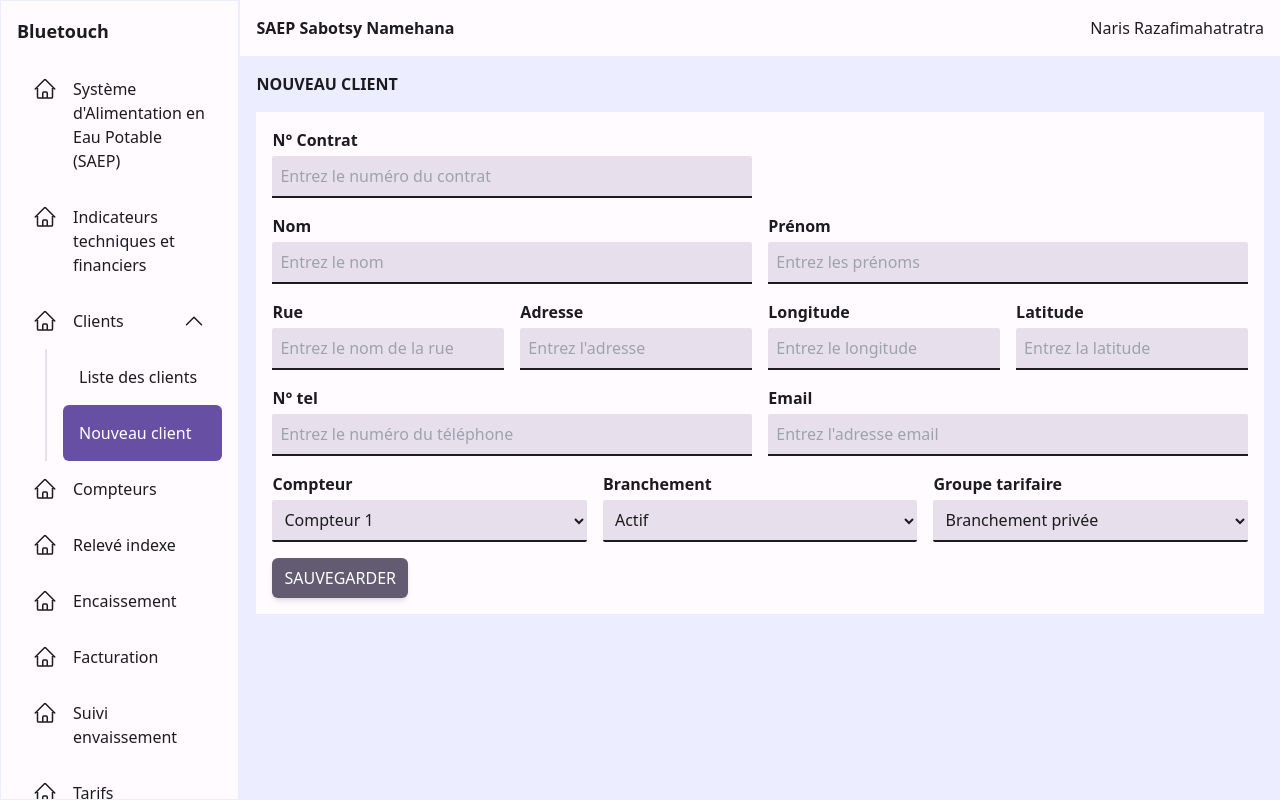
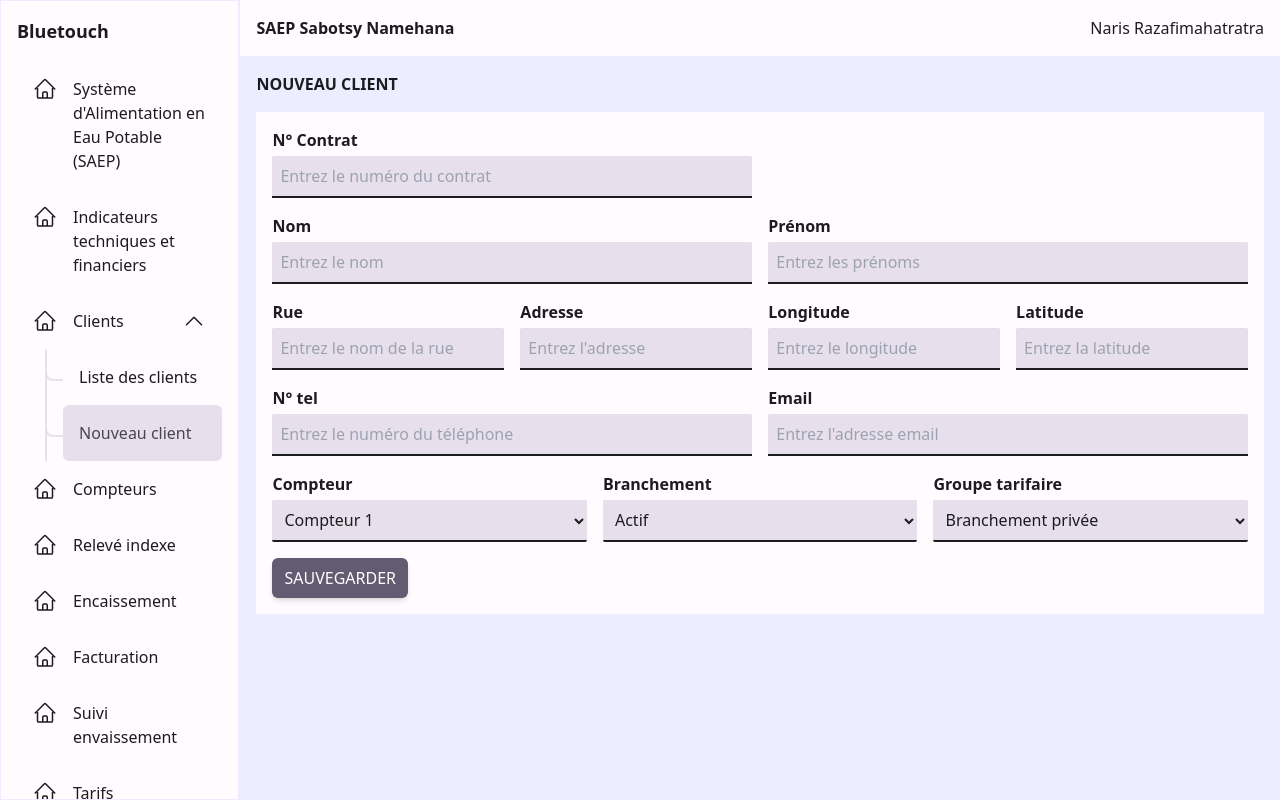
Before and after one commit to narisraz/bluetouch-nuxt, a Nuxt app: page /clients/new in a window 1280 px wide. Both pictures are taken after a click on the link "Clients". Built offline with nearby package versions, Linux system fonts and the light colour scheme.

Commit message:
💄 Add style to child menu item

```diff
--- a/components/drawer/menu-item.vue
+++ b/components/drawer/menu-item.vue
@@ -1,6 +1,6 @@
 <template>
   <li>
-    <div @click="toggleChild">
+    <div @click="toggleChild" class="relative">
       <NuxtLink :to="path" class="flex cursor-pointer justify-between p-4 rounded-md hover:bg-primary-container hover:text-on-primary-container">
         <div class="flex space-x-4">
           <div class="w-6" v-if="$slots.icon">
@@ -15,6 +15,7 @@
           <IconChevronUp v-else />
         </div>
       </NuxtLink>
+      <div class="-left-[1.1rem] top-6 absolute w-[1.1rem] h-2 border-b-2 border-l-2 border-surface-variant rounded-bl-lg" :class="{ 'hidden': !isChild }" ></div>
     </div>
     <div class="ml-7 pl-4 border-l-2 border-surface-variant" :class="{ 'hidden' : !showChild }">
       <slot name="child"></slot>
@@ -27,6 +28,10 @@ defineProps({
   path: {
     type: String,
     required: true
+  },
+  isChild: {
+    type: Boolean,
+    default: false
   }
 })
 
@@ -39,6 +44,6 @@ function toggleChild() {
 
 <style>
 .router-link-active, .router-link-exact-active {
-  @apply bg-primary text-on-primary hover:bg-primary hover:text-on-primary hover:cursor-default
+  @apply bg-surface-variant text-on-surface-variant hover:bg-surface-variant hover:text-on-surface-variant hover:cursor-default
 }
 </style>
--- a/layouts/client.vue
+++ b/layouts/client.vue
@@ -21,10 +21,10 @@
           </template>
           Clients
           <template #child>
-            <DrawerMenuItem path="/clients">
+            <DrawerMenuItem path="/clients" is-child>
               Liste des clients
             </DrawerMenuItem>
-            <DrawerMenuItem path="/clients/new">
+            <DrawerMenuItem path="/clients/new" is-child>
               Nouveau client
             </DrawerMenuItem>
           </template>
```
